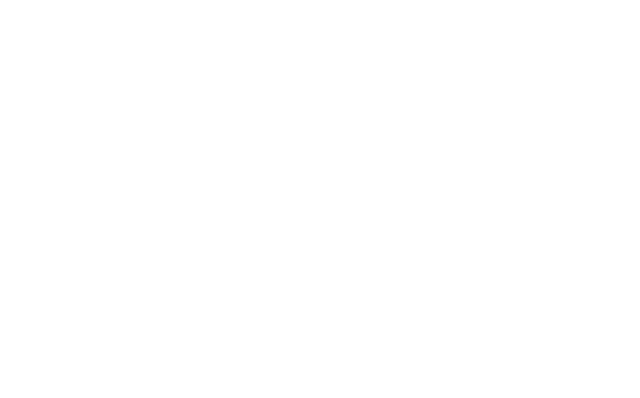
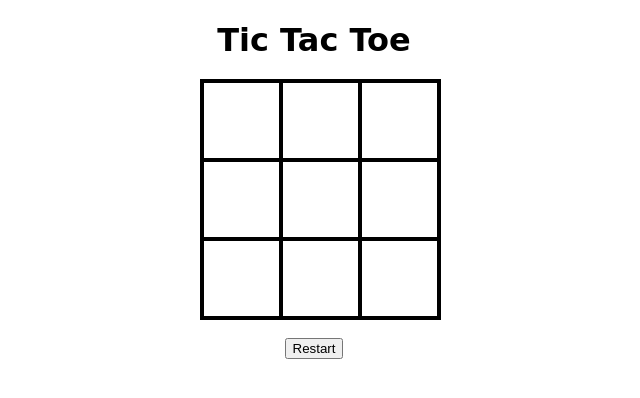
Before and after one commit to ssfahim/Tic-Tack-Toe-Game-, a plain HTML site: page index.html in a window 1280 px wide. Shown: the whole page, without its empty margins (326-966 px from the left). Drawn offline with Linux system fonts and the light colour scheme.

Commit message:
Update index.html

```diff
--- a/index.html
+++ b/index.html
@@ -4,8 +4,25 @@
     <meta charset="UTF-8">
     <meta name="viewport" content="width=device-width, initial-scale=1.0">
     <title>Document</title>
+    <link rel = "stylesheet" href = "style.css">
 </head>
 <body>
-
+    <div id = "gameContainer">
+        <h1>Tic Tac Toe</h1>
+        <div id = "cellContainer">
+            <div cellIndex = "0" class = 'cell'></div>
+            <div cellIndex = "1" class = 'cell'></div>
+            <div cellIndex = "2" class = 'cell'></div>
+            <div cellIndex = "3" class = 'cell'></div>
+            <div cellIndex = "4" class = 'cell'></div>
+            <div cellIndex = "5" class = 'cell'></div>
+            <div cellIndex = "6" class = 'cell'></div>
+            <div cellIndex = "7" class = 'cell'></div>
+            <div cellIndex = "8" class = 'cell'></div>
+        </div>
+        <h2 id = 'statusText'></h2>
+        <button id = "restartBtn">Restart</button>
+    </div>
+    <script src = 'index.js'></script>
 </body>
 </html>
```
